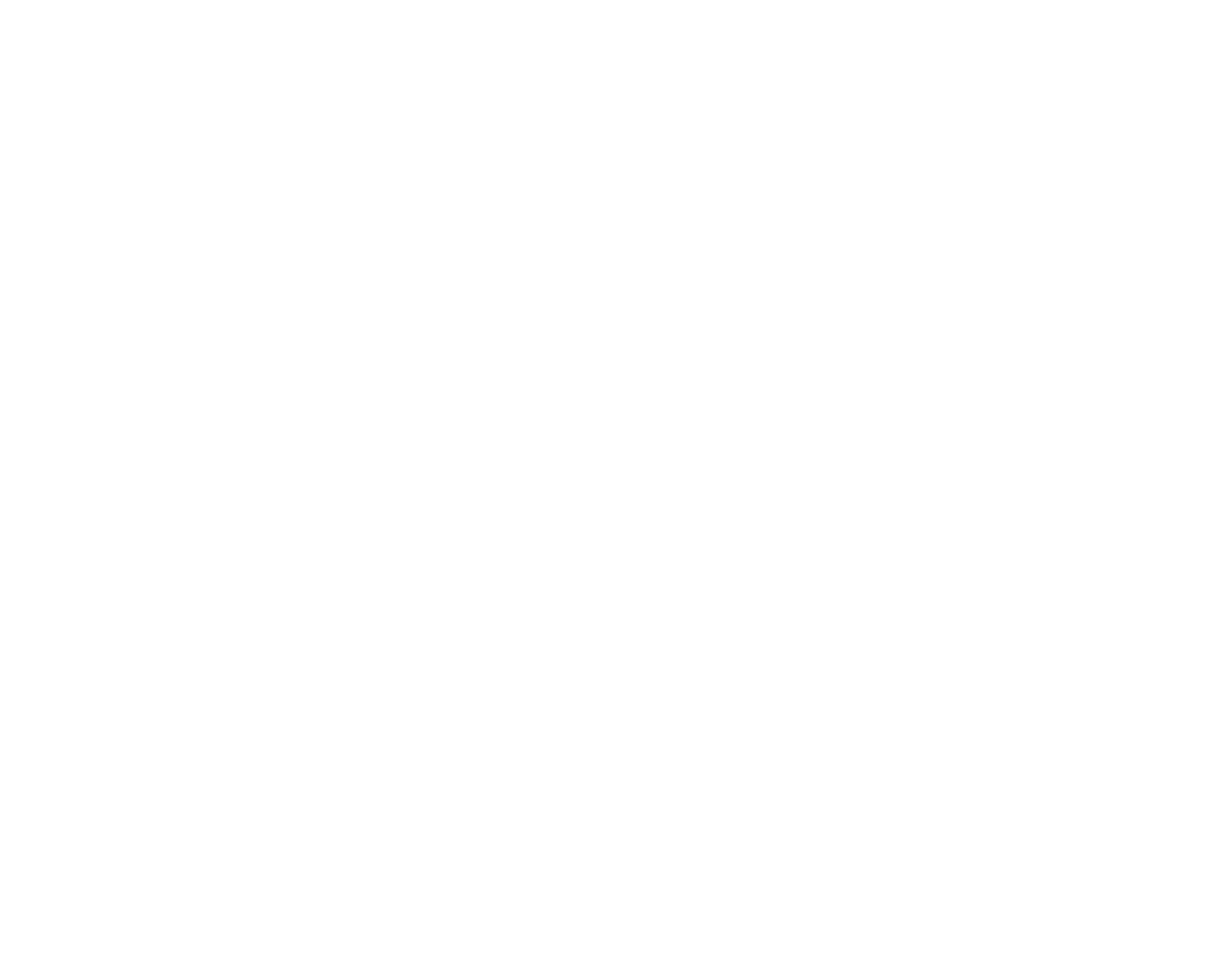
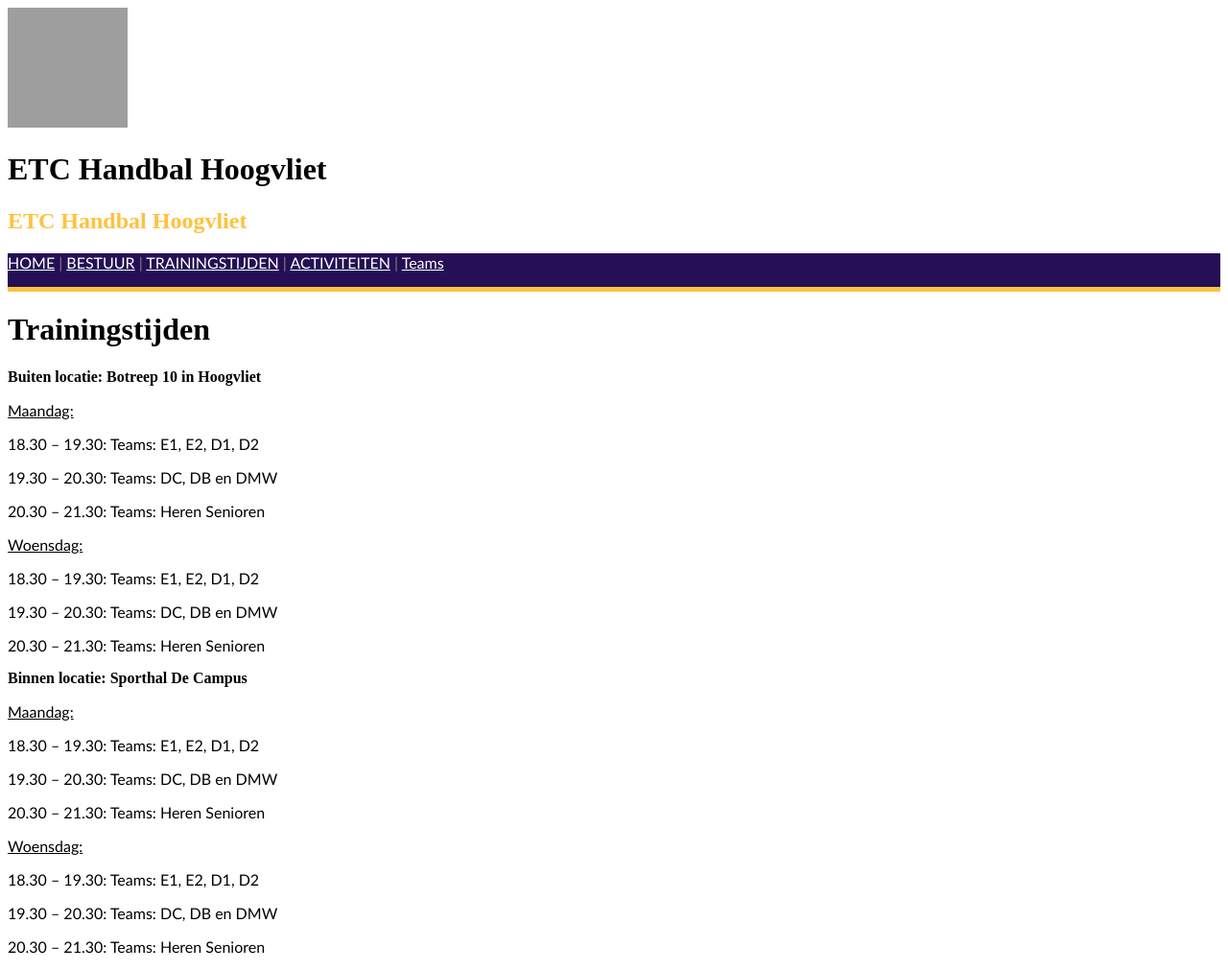
Before and after one commit to Legoarmy14/Legoarmy14.github.io, a plain HTML site: page Trainingstijden.html in a window 1280 px wide. Shown: the whole page at 96% size. Before the commit the page ends 800 px from the top, so only its background shows below. Drawn offline with Linux system fonts and the light colour scheme; grey boxes are pictures that could not be loaded.

Commit message:
Programeren les

```diff
--- /dev/null
+++ b/Activiteiten.html
@@ -0,0 +1,43 @@
+<!DOCTYPE html>
+<html lang="en">
+    <head>
+        <title>ETC Handbal Hoogvliet &#8211; ETC Handbal Hoogvliet</title>
+        <link rel="icon" type="image/x-icon" href="Logo%20ETC.png">
+        <link rel="stylesheet" href="style.css">
+    </head>
+    <body>
+        <header>
+            <img src="http://www.hv-etc.nl/wp-content/uploads/2021/11/cropped-etc_trans125x125.png" height="125" width="125" alt="ETC Handbal Hoogvliet" />
+            <h1>ETC Handbal Hoogvliet</h1>
+            <h2>ETC Handbal Hoogvliet</h2>
+        </header>
+
+
+<div class="Navigatiebalk">
+    <p><a href="index.html">HOME</a> |
+    <a href="Bestuur.html">BESTUUR</a> |
+    <a href="Trainingstijden.html">TRAININGSTIJDEN</a> |
+    <a href="Activiteiten.html">ACTIVITEITEN</a> |<a href="Teams.html">Teams</a> |</p>
+</div>
+
+<div class="Koppen">
+    <h1>Activiteiten</h1>
+
+
+    <p>Handbal vereniging ETC is een maatschappelijk betrokken vereniging. Vanuit deze rol
+       organiseren wij diverse activiteiten voor onze leden maar ook voor alle bewoners uit Hoogvliet,
+       Spijkenisse, Poortugaal en Rhoon.</p>
+
+       <p>Sinds 2021 heeft ETC de avondvierdaagse teruggebracht naar Hoogvliet. In
+          samenwerking met de gebiedscomissie. Hopen wij dit gezellige feest nog jaren te
+          organiseren
+       </p>
+
+       <p>Dit jaar was de vijfde editie van Zomerland Hoogvliet. Dit jaar trok Zomerland
+          Hoogvliet bijna 3750 deelnemende kinderen. Sommige kinderen bezochten
+          Zomerland Hoogvliet meerdere dagen achter elkaar. In de zomervakantie van 2023
+          was de Botreep 10, weer het toneel van het grootste kinderfeest van Hoogvliet.
+          Zomerland Hoogvliet wordt mede georganiseerd met het Sportbedrijf Rotterdam
+          en is dan ook veel dank verschuldigd aan de Hoogvlietse sportregisseur Belinda
+          Janszen voor de goede samenwerking. Op Zomerland Hoogvliet kunnen kinderen
+          uit Hoogvliet en omgeving dagelijks diverse Sport, Spel en Fun activiteiten doen.</p>
--- a/Trainingstijden.html
+++ b/Trainingstijden.html
@@ -0,0 +1,62 @@
+<!DOCTYPE html>
+<html lang="en">
+    <head>
+        <title>ETC Handbal Hoogvliet &#8211; ETC Handbal Hoogvliet</title>
+        <link rel="icon" type="image/x-icon" href="Logo%20ETC.png">
+        <link rel="stylesheet" href="style.css">
+    </head>
+    <body>
+        <header>
+            <img src="http://www.hv-etc.nl/wp-content/uploads/2021/11/cropped-etc_trans125x125.png" height="125" width="125" alt="ETC Handbal Hoogvliet" />
+            <h1>ETC Handbal Hoogvliet</h1>
+            <h2>ETC Handbal Hoogvliet</h2>
+        </header>
+
+
+<div class="Navigatiebalk">
+    <p><a href="index.html">HOME</a> |
+    <a href="Bestuur.html">BESTUUR</a> |
+    <a href="Trainingstijden.html">TRAININGSTIJDEN</a> |
+    <a href="Activiteiten.html">ACTIVITEITEN</a> |
+    <a href="Teams.html">Teams</a></p>
+</div>
+
+<div class="Koppen">
+    <h1>Trainingstijden</h1>
+</div>
+
+<strong>Buiten locatie: Botreep 10 in Hoogvliet</strong>
+  <p><u>Maandag:</u></p>
+    <p>18.30 – 19.30: Teams: E1, E2, D1, D2</p>
+
+    <p>19.30 – 20.30: Teams: DC, DB en DMW</p>
+
+    <p>20.30 – 21.30: Teams: Heren Senioren</p>
+  <p><u>Woensdag:</u></p>
+    <p>18.30 – 19.30: Teams: E1, E2, D1, D2</p>
+
+    <p>19.30 – 20.30: Teams: DC, DB en DMW</p>
+
+    <p>20.30 – 21.30: Teams: Heren Senioren</p>
+
+<strong>Binnen locatie: Sporthal De Campus</strong>
+  <p><u>Maandag:</u></p>
+    <p>18.30 – 19.30: Teams: E1, E2, D1, D2</p>
+
+    <p>19.30 – 20.30: Teams: DC, DB en DMW</p>
+
+    <p>20.30 – 21.30: Teams: Heren Senioren</p>
+  <p><u>Woensdag:</u></p>
+    <p>18.30 – 19.30: Teams: E1, E2, D1, D2</p>
+
+    <p>19.30 – 20.30: Teams: DC, DB en DMW</p>
+
+    <p>20.30 – 21.30: Teams: Heren Senioren</p>
+
+
+
+
+
+
+
+</body>
--- a/style.css
+++ b/style.css
@@ -14,6 +14,11 @@ img {
 .Navigatiebalk a {
     color: white;
 }
+
+.Navigatiebalk p {
+    color: gray;
+}
+
 .rechthoek1 p {
     color: white;
 }
@@ -24,7 +29,6 @@ header h2{
 
 .Koppen{
     background: white;
-    padding: 0.2cm;
     text-align: left;
 
 }
@@ -34,3 +38,7 @@ blockquote {
     padding-left: 50px;
     display: block;
 }
+
+p{
+    font-family:Calibri;
+}
```
Also changed, not shown: Bestuur.html (+9 -2 lines), Teams.html (added, +26 -0 lines), index.html (+5 -2 lines).
